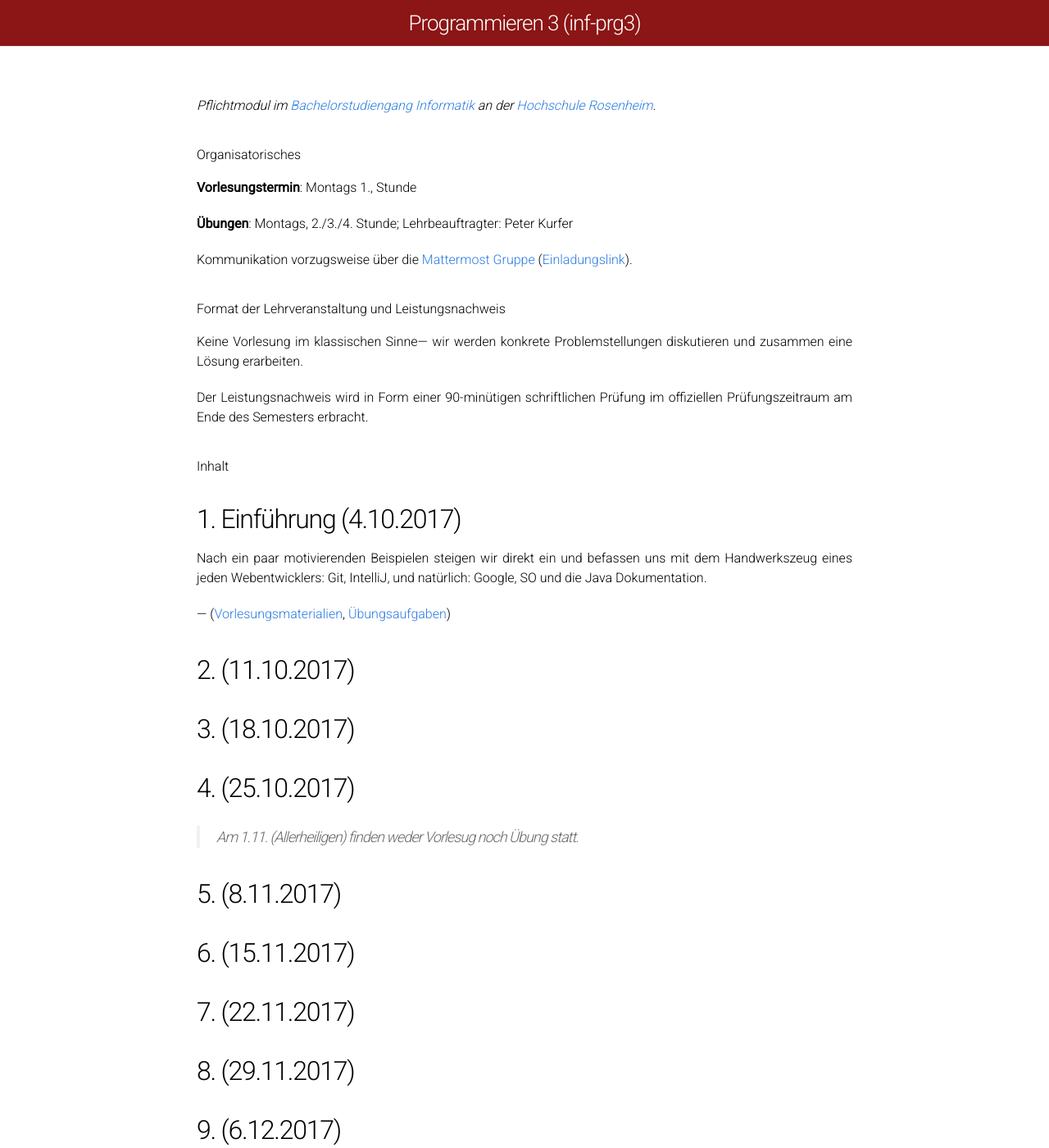
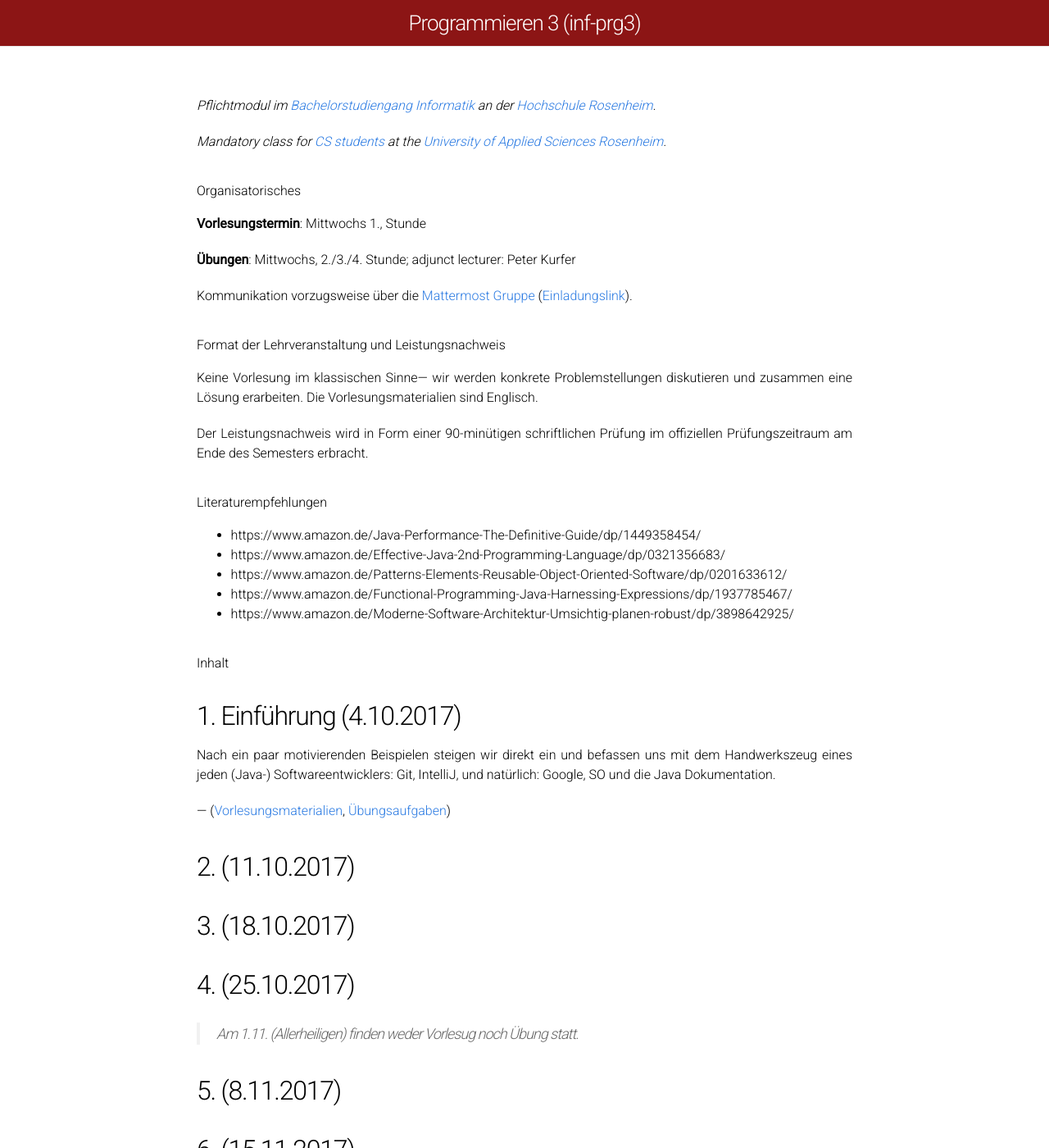
Before and after one commit to daschub/hsro-inf-prg3.github.io, a Jekyll site: the page built from Readme.md, in a window 1280 px wide and 1400 px high. Shown: the whole window at 82% size. Built offline with Jekyll 4.4.1, drawn with Linux system fonts in a browser that asks for light colours; our own code applies the rules of GitHub Pages for plain Markdown files.

```diff
--- a/Readme.md
+++ b/Readme.md
@@ -1,23 +1,33 @@
 _Pflichtmodul im [Bachelorstudiengang Informatik](https://www.fh-rosenheim.de/technik/informatik-mathematik/informatik-bachelor/) an der [Hochschule Rosenheim](www.fh-rosenheim.de)._
+
+_Mandatory class for [CS students](https://www.fh-rosenheim.de/technik/informatik-mathematik/informatik-bachelor/) at the [University of Applied Sciences Rosenheim](www.fh-rosenheim.de)._
 
 # Organisatorisches
 
-**Vorlesungstermin**: Montags 1., Stunde
+**Vorlesungstermin**: Mittwochs 1., Stunde
 
-**Übungen**: Montags, 2./3./4. Stunde; Lehrbeauftragter: Peter Kurfer
+**Übungen**: Mittwochs, 2./3./4. Stunde; adjunct lecturer: Peter Kurfer
 
 Kommunikation vorzugsweise über die [Mattermost Gruppe](https://inf-mattermost.fh-rosenheim.de/inf-prg3/channels/town-square) ([Einladungslink](https://inf-mattermost.fh-rosenheim.de/signup_user_complete/?id=c8n9474tq3dm8mjn7cse1xsesa)).
 
 
 # Format der Lehrveranstaltung und Leistungsnachweis
 Keine Vorlesung im klassischen Sinne--- wir werden konkrete Problemstellungen diskutieren und zusammen eine Lösung erarbeiten.
+Die Vorlesungsmaterialien sind Englisch.
 
 Der Leistungsnachweis wird in Form einer 90-minütigen schriftlichen Prüfung im offiziellen Prüfungszeitraum am Ende des Semesters erbracht.
 
 
+# Literaturempfehlungen
+- https://www.amazon.de/Java-Performance-The-Definitive-Guide/dp/1449358454/
+- https://www.amazon.de/Effective-Java-2nd-Programming-Language/dp/0321356683/
+- https://www.amazon.de/Patterns-Elements-Reusable-Object-Oriented-Software/dp/0201633612/
+- https://www.amazon.de/Functional-Programming-Java-Harnessing-Expressions/dp/1937785467/
+- https://www.amazon.de/Moderne-Software-Architektur-Umsichtig-planen-robust/dp/3898642925/
+
 # Inhalt
 ## 1. Einführung (4.10.2017)
-Nach ein paar motivierenden Beispielen steigen wir direkt ein und befassen uns mit dem Handwerkszeug eines jeden Webentwicklers: Git, IntelliJ, und natürlich: Google, SO und die Java Dokumentation.
+Nach ein paar motivierenden Beispielen steigen wir direkt ein und befassen uns mit dem Handwerkszeug eines jeden (Java-) Softwareentwicklers: Git, IntelliJ, und natürlich: Google, SO und die Java Dokumentation.
 
 --- ([Vorlesungsmaterialien](01-vl-einfuehrung/), [Übungsaufgaben](01-uebung-tools/))
 
```
Also changed, not shown: Remarks.md (+47 -0 lines).
